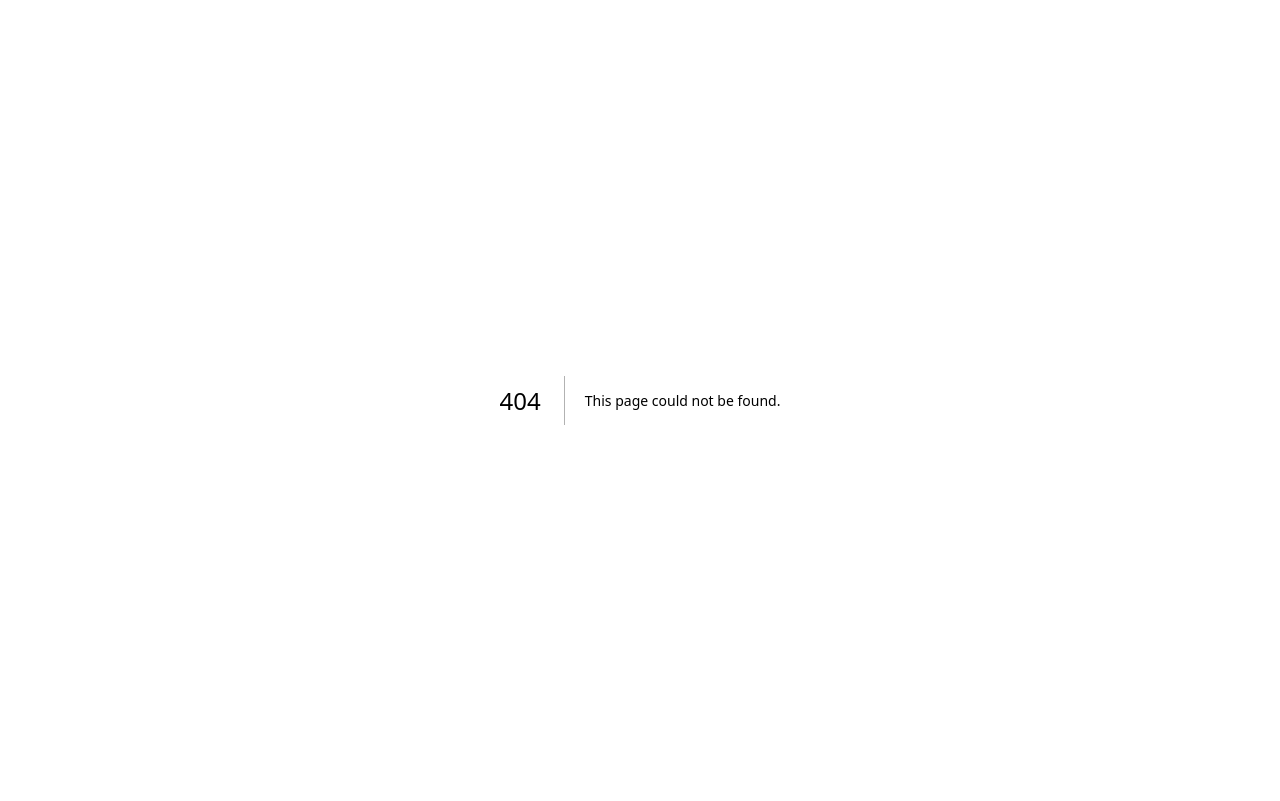
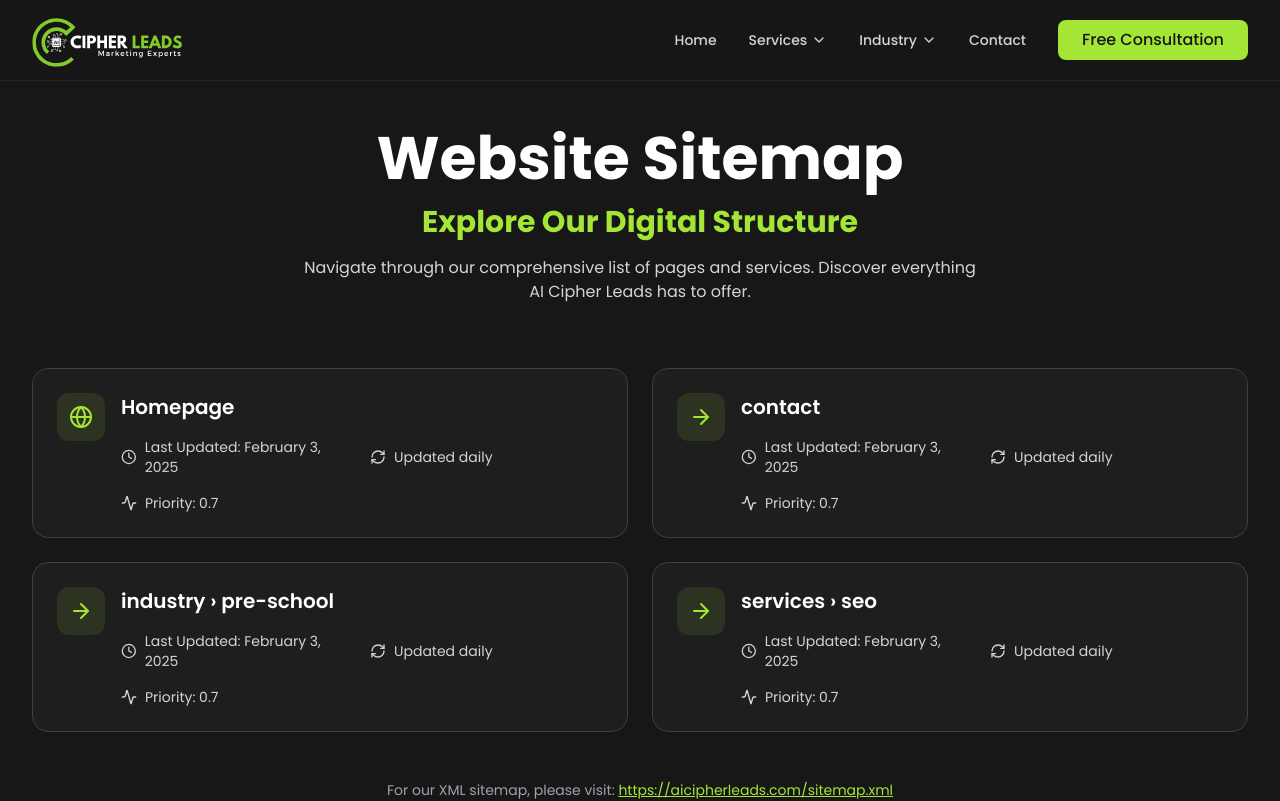
Before and after one commit to hyperlinqai/aicipherleads, a Next.js app: page /sitemap in a window 1280 px wide. Before the commit this address had no page. Shown: the top 801 px of the page. Built offline with nearby package versions, Linux system fonts and the light colour scheme.

Commit message:
added site map

```diff
--- a/components/industry/sections/footer.tsx
+++ b/components/industry/sections/footer.tsx
@@ -148,6 +148,12 @@ const Footer: FC = () => {
           </p>
           <div className="flex space-x-6">
             <Link
+              href="/sitemap"
+              className="text-neutral-400 hover:text-lime-400 text-sm transition-colors"
+            >
+              Sitemap
+            </Link>
+            <Link
               href="/privacy-policy"
               className="text-neutral-400 hover:text-lime-400 text-sm transition-colors"
             >
--- /dev/null
+++ b/components/sitemap.tsx
@@ -0,0 +1,180 @@
+import { motion } from "framer-motion";
+import { Activity, ArrowRight, Clock, Globe, RefreshCw } from "lucide-react";
+import Head from "next/head";
+
+const SitemapPage = () => {
+  const containerVariants = {
+    hidden: { opacity: 0 },
+    visible: {
+      opacity: 1,
+      transition: {
+        staggerChildren: 0.1,
+        delayChildren: 0.2,
+      },
+    },
+  };
+
+  const itemVariants = {
+    hidden: { y: 20, opacity: 0 },
+    visible: { y: 0, opacity: 1 },
+  };
+
+  const pages = [
+    {
+      url: "https://aicipherleads.com",
+      lastmod: "2025-02-03T17:17:10.736Z",
+      changefreq: "daily",
+      priority: "0.7",
+    },
+    {
+      url: "https://aicipherleads.com/contact",
+      lastmod: "2025-02-03T17:17:11.021Z",
+      changefreq: "daily",
+      priority: "0.7",
+    },
+    {
+      url: "https://aicipherleads.com/industry/pre-school",
+      lastmod: "2025-02-03T17:17:11.021Z",
+      changefreq: "daily",
+      priority: "0.7",
+    },
+    {
+      url: "https://aicipherleads.com/services/seo",
+      lastmod: "2025-02-03T17:17:11.021Z",
+      changefreq: "daily",
+      priority: "0.7",
+    },
+  ];
+
+  const formatDate = (isoDate: string) => {
+    const date = new Date(isoDate);
+    return date.toLocaleDateString("en-US", {
+      year: "numeric",
+      month: "long",
+      day: "numeric",
+    });
+  };
+
+  return (
+    <>
+      <Head>
+        <title>Sitemap - AI Cipher Leads</title>
+        <meta
+          name="description"
+          content="Explore our website structure through the AI Cipher Leads sitemap. Find all important pages and services easily."
+        />
+        <link rel="canonical" href="https://aicipherleads.com/sitemap" />
+        <script type="application/ld+json">
+          {JSON.stringify({
+            "@context": "https://schema.org",
+            "@type": "Sitemap",
+            url: "https://aicipherleads.com/sitemap",
+            mainEntity: pages.map((page) => ({
+              "@type": "SiteNavigationElement",
+              name: new URL(page.url).pathname,
+              url: page.url,
+              lastModified: page.lastmod,
+              changeFrequency: page.changefreq,
+              priority: page.priority,
+            })),
+          })}
+        </script>
+      </Head>
+
+      <motion.section
+        initial="hidden"
+        animate="visible"
+        variants={containerVariants}
+        className="min-h-screen bg-neutral-900 pt-20 relative overflow-hidden"
+      >
+        <div className="max-w-7xl mx-auto px-4 sm:px-6 lg:px-8 py-12">
+          <motion.div className="text-center mb-16" variants={itemVariants}>
+            <h1 className="text-4xl md:text-6xl font-bold text-white mb-4">
+              Website Sitemap
+              <motion.span
+                className="block mt-4 text-lime-400 text-2xl md:text-3xl"
+                initial={{ opacity: 0, y: 20 }}
+                animate={{ opacity: 1, y: 0 }}
+              >
+                Explore Our Digital Structure
+              </motion.span>
+            </h1>
+            <p className="text-gray-300 max-w-2xl mx-auto">
+              Navigate through our comprehensive list of pages and services.
+              Discover everything AI Cipher Leads has to offer.
+            </p>
+          </motion.div>
+
+          <motion.div
+            className="grid grid-cols-1 md:grid-cols-2 gap-6"
+            variants={containerVariants}
+          >
+            {pages.map((page) => {
+              const path = new URL(page.url).pathname;
+              const isHome = path === "/";
+
+              return (
+                <motion.div
+                  key={page.url}
+                  variants={itemVariants}
+                  className="p-6 rounded-2xl bg-neutral-800/50 backdrop-blur-sm border border-neutral-700 hover:border-lime-400/30 transition-all"
+                >
+                  <div className="flex items-start gap-4">
+                    <div className="p-3 bg-lime-400/10 rounded-xl">
+                      {isHome ? (
+                        <Globe className="w-6 h-6 text-lime-400" />
+                      ) : (
+                        <ArrowRight className="w-6 h-6 text-lime-400" />
+                      )}
+                    </div>
+                    <div className="flex-1">
+                      <a
+                        href={page.url}
+                        className="text-xl font-semibold text-white hover:text-lime-400 transition-colors"
+                      >
+                        {isHome
+                          ? "Homepage"
+                          : path.slice(1).replace(/\//g, " › ")}
+                      </a>
+                      <div className="mt-4 grid grid-cols-2 gap-4 text-sm text-gray-300">
+                        <div className="flex items-center gap-2">
+                          <Clock className="w-4 h-4" />
+                          <span>Last Updated: {formatDate(page.lastmod)}</span>
+                        </div>
+                        <div className="flex items-center gap-2">
+                          <RefreshCw className="w-4 h-4" />
+                          <span>Updated {page.changefreq}</span>
+                        </div>
+                        <div className="flex items-center gap-2">
+                          <Activity className="w-4 h-4" />
+                          <span>Priority: {page.priority}</span>
+                        </div>
+                      </div>
+                    </div>
+                  </div>
+                </motion.div>
+              );
+            })}
+          </motion.div>
+
+          <motion.div
+            variants={itemVariants}
+            className="mt-12 text-center text-gray-400 text-sm"
+          >
+            <p>
+              For our XML sitemap, please visit:{" "}
+              <a
+                href="/sitemap.xml"
+                className="text-lime-400 hover:text-lime-300 underline"
+              >
+                https://aicipherleads.com/sitemap.xml
+              </a>
+            </p>
+          </motion.div>
+        </div>
+      </motion.section>
+    </>
+  );
+};
+
+export default SitemapPage;
--- /dev/null
+++ b/pages/sitemap.tsx
@@ -0,0 +1,17 @@
+import React from "react";
+
+import Footer from "@/components/industry/sections/footer";
+import { Header } from "@/components/layout/header";
+import SitemapPage from "@/components/sitemap";
+
+const Sitemap = () => {
+  return (
+    <>
+      <Header />
+      <SitemapPage />
+      <Footer />
+    </>
+  );
+};
+
+export default Sitemap;
```
